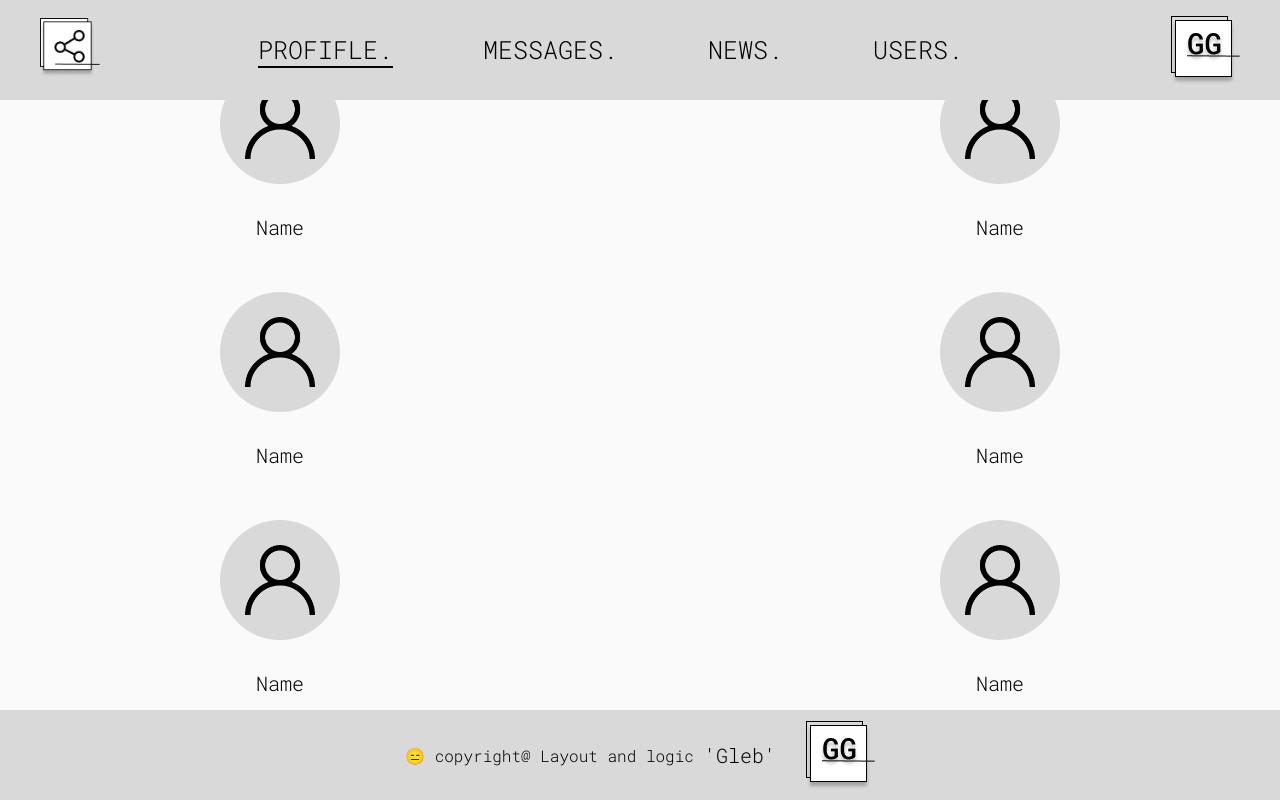
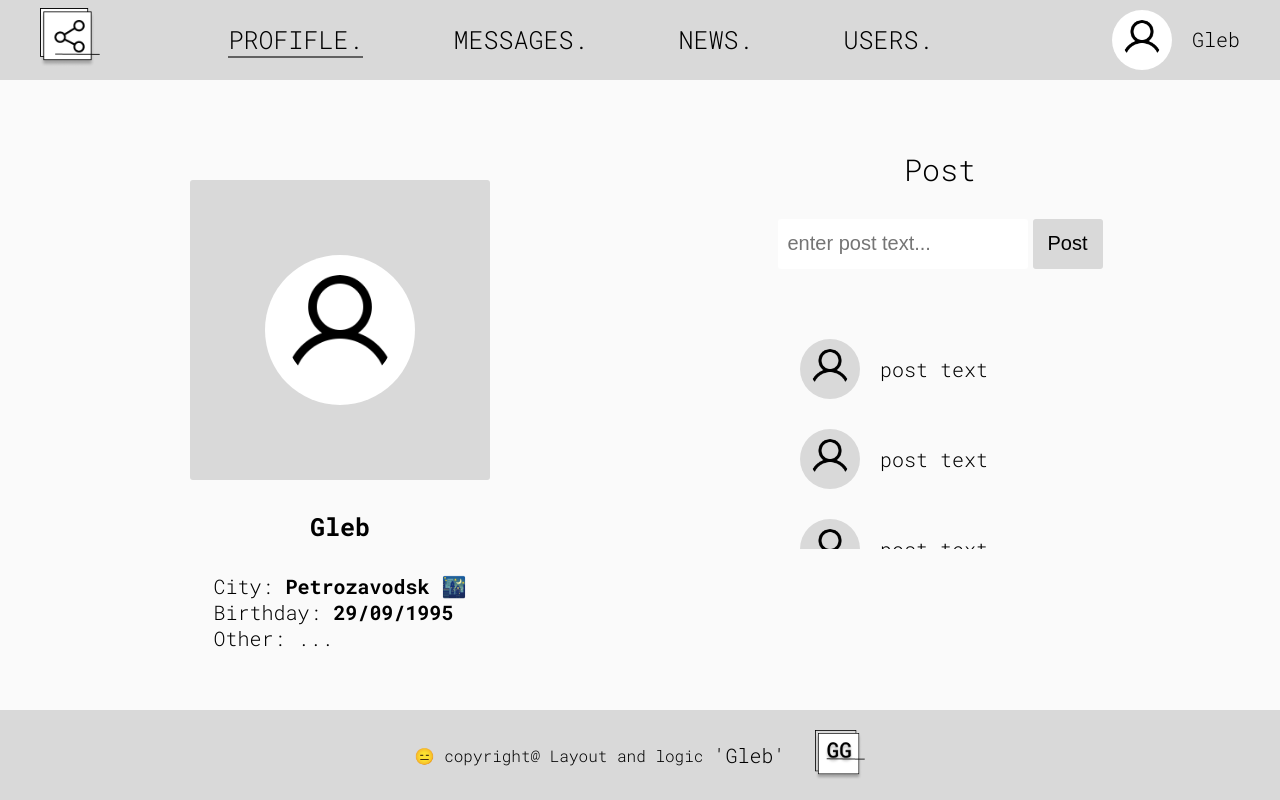
Before and after one commit to GlebGlushchenko/Project-social-network, a React (Create React App) app: page / in a window 1280 px wide. Built offline with nearby package versions, Linux system fonts and the light colour scheme.

Commit message:
change layout

```diff
--- a/src/App.js
+++ b/src/App.js
@@ -9,10 +9,10 @@ import Users from './components/Users';
 function App() {
   return (
     <div className="App">
-      <Users />
       <Nav />
+      {/* <Users /> */}
       {/* <Messages /> */}
-      {/* <Profile /> */}
+      <Profile />
       <Footer />
     </div>
   );
--- a/src/App.scss
+++ b/src/App.scss
@@ -1,57 +1,4 @@
-.App {
-  display: flex;
-  align-items: center;
-  justify-content: center;
-  height: 100vh;
-  font-size: 30px;
-  font-weight: 300;
-  flex-direction: column;
-}
-
-.footer__wrapper {
-  position: absolute;
-  bottom: 0;
-  background-color: #d9d9d9;
-  width: 100%;
-  display: flex;
-  justify-content: center;
-  align-items: center;
-  height: 90px;
-  font-size: 20px;
-
-  div {
-    font-size: 16px;
-    display: flex;
-    align-items: center;
-
-    a {
-      margin-left: 10px;
-      &::after {
-        transition: width 0.2s ease-in-out;
-        display: block;
-        content: '';
-        width: 0;
-        height: 1px;
-        background-color: #333;
-      }
-
-      &:hover {
-        &::after {
-          width: 100%;
-        }
-      }
-    }
-
-    img {
-      margin-left: 30px;
-    }
-  }
-}
-
-.profile__logo {
-  margin-bottom: 30px;
-  font-size: 25px;
-}
+//Nav
 
 .nav__wrapper {
   position: absolute;
@@ -61,7 +8,7 @@
   display: flex;
   justify-content: center;
   align-items: center;
-  height: 100px;
+  height: 80px;
 }
 
 .nav {
@@ -82,7 +29,7 @@
     width: 0;
     content: '';
     height: 2px;
-    background-color: black;
+    background-color: rgb(97, 97, 97);
     display: block;
   }
   &:hover {
@@ -96,13 +43,13 @@
       width: 100%;
       content: '';
       height: 2px;
-      background-color: black;
+      background-color: rgb(97, 97, 97);
       display: block;
     }
   }
 }
 
-.logo {
+.nav__logo {
   color: #333;
   text-decoration: none;
   transition: opacity 0.2s ease-in-out;
@@ -112,16 +59,71 @@
   }
 }
 
+.nav__inner {
+  display: flex;
+  justify-content: space-between;
+  align-items: center;
+}
+
+.nav__login-avatar {
+  transition: opacity 0.2s ease-in-out;
+  border-radius: 30px;
+  background-color: #fff;
+  padding: 30px;
+  margin-right: 20px;
+  width: 50px;
+  height: 50px;
+  display: flex;
+  justify-content: center;
+  align-items: center;
+  cursor: pointer;
+
+  img {
+    border-radius: 30px;
+  }
+
+  &:hover {
+    opacity: 0.6;
+  }
+}
+
+.nav__login {
+  display: flex;
+  align-items: center;
+}
+
+.nav__login-name {
+  cursor: pointer;
+
+  &::after {
+    transition: width 0.2s ease-in-out;
+    display: block;
+    content: '';
+    height: 2px;
+    width: 0;
+    background-color: rgb(97, 97, 97);
+  }
+
+  &:hover {
+    &::after {
+      width: 100%;
+    }
+  }
+}
+
+// /Nav
+
+//Profile
+
+.profile__logo {
+  margin-bottom: 30px;
+  font-size: 25px;
+}
+
 .profile__wrapper {
   display: flex;
   justify-content: center;
   width: 100%;
-}
-
-.container {
-  margin: 0 auto;
-  width: 100%;
-  max-width: 1200px;
 }
 
 .profile__content {
@@ -132,11 +134,11 @@
   width: 50%;
 }
 
-.description__list {
+.profile__description-list {
   list-style: none;
 }
 
-.avatar {
+.profile__avatar {
   width: 300px;
   height: 300px;
 
@@ -146,6 +148,12 @@
   align-items: center;
   margin: 30px 0;
   border-radius: 3px;
+
+  img {
+    background-color: #fff;
+    padding: 20px;
+    border-radius: 80px;
+  }
 }
 
 .profile__content__wrapper {
@@ -166,31 +174,10 @@
   overflow: auto;
   height: 220px;
   width: 100%;
-  max-width: 400px;
+  max-width: 500px;
+  min-width: 300px;
   padding: 10px;
   padding-right: 50px;
-}
-
-/* width */
-::-webkit-scrollbar {
-  width: 8px;
-}
-
-/* Track */
-::-webkit-scrollbar-track {
-  background: #d9d9d9;
-  border-radius: 3px;
-}
-
-/* Handle */
-::-webkit-scrollbar-thumb {
-  background: #b8b8b8;
-  border-radius: 5px;
-}
-
-/* Handle on hover */
-::-webkit-scrollbar-thumb:hover {
-  background: #868686;
 }
 
 .profile__post-item {
@@ -220,6 +207,7 @@
   img {
     position: absolute;
     top: 10px;
+    border-radius: 30px;
   }
 }
 
@@ -259,15 +247,11 @@
   font-size: 30px;
 }
 
-.control__post {
+.profile__control-post {
   margin-bottom: 30px;
 }
 
-.nav__inner {
-  display: flex;
-  justify-content: space-between;
-  align-items: center;
-}
+// /Profile
 
 //Massages
 
@@ -305,7 +289,7 @@
         display: block;
         height: 2px;
         width: 0;
-        background-color: #333;
+        background-color: rgb(97, 97, 97);
         position: absolute;
         bottom: 0;
         border-radius: 3px;
@@ -405,6 +389,22 @@
   }
 }
 
+.massages__item-avatar {
+  img {
+    border-radius: 30px;
+  }
+}
+
+// /Massages
+
+//Users
+
+.user__img {
+  img {
+    border-radius: 30px;
+  }
+}
+
 .avatar__users {
   margin-right: 30px;
   display: flex;
@@ -417,9 +417,11 @@
   font-size: 0;
   width: 50px;
   height: 50px;
+
+  img {
+    border-radius: 30px;
+  }
 }
-
-//Users
 
 .users__wrapper {
   width: 100%;
@@ -458,13 +460,12 @@
   display: flex;
   flex-direction: column;
   align-items: center;
-  // border-bottom: 1px solid rgba(0, 0, 0, 0.2);
   cursor: pointer;
 
   &::after {
     display: block;
     content: '';
-    background-color: #333;
+    background-color: rgb(97, 97, 97);
     opacity: 0.2;
     height: 2px;
     width: 0;
@@ -479,7 +480,7 @@
   }
 
   span {
-    margin-bottom: 10px;
+    margin-bottom: 8px;
   }
 
   &__img {
@@ -493,11 +494,13 @@
     font-size: 0;
     width: 70px;
     height: 70px;
-    margin-bottom: 30px;
+    margin-bottom: 20px;
   }
 }
 
-//paginator
+// /Users
+
+//Paginator
 
 .paginator {
   display: flex;
@@ -513,7 +516,7 @@
     &::after {
       display: block;
       content: '';
-      background-color: #333;
+      background-color: rgb(97, 97, 97);
       height: 2px;
       width: 0;
       border-radius: 3px;
@@ -524,7 +527,7 @@
       &::after {
         display: block;
         content: '';
-        background-color: #333;
+        background-color: rgb(97, 97, 97);
         height: 2px;
         width: 100%;
         border-radius: 3px;
@@ -539,3 +542,49 @@
     }
   }
 }
+
+// / Paginator
+
+//Footer
+
+.footer__wrapper {
+  position: absolute;
+  bottom: 0;
+  background-color: #d9d9d9;
+  width: 100%;
+  display: flex;
+  justify-content: center;
+  align-items: center;
+  height: 90px;
+  font-size: 20px;
+
+  div {
+    font-size: 16px;
+    display: flex;
+    align-items: center;
+
+    a {
+      margin-left: 10px;
+      &::after {
+        transition: width 0.2s ease-in-out;
+        display: block;
+        content: '';
+        width: 0;
+        height: 1px;
+        background-color: rgb(97, 97, 97);
+      }
+
+      &:hover {
+        &::after {
+          width: 100%;
+        }
+      }
+    }
+
+    img {
+      margin-left: 30px;
+    }
+  }
+}
+
+// /Fooret
--- a/src/components/Footer.jsx
+++ b/src/components/Footer.jsx
@@ -5,11 +5,11 @@ const Footer = () => {
   return (
     <div className="footer__wrapper">
       <div>
-        &#x1F611; copyright@ Layout and logic{' '}
+        &#x1F611; copyright@ Layout and logic
         <a href="https://github.com/GlebGlushchenko" target="blank">
           'Gleb'
         </a>
-        <img src={logo2} alt="" />
+        <img width="50px" src={logo2} alt="" />
       </div>
     </div>
   );
--- a/src/components/Nav.jsx
+++ b/src/components/Nav.jsx
@@ -1,14 +1,15 @@
 import React from 'react';
-import logo from '../assets/img/share.png';
-import logo2 from '../assets/img/myLogo2.png';
+import logoNav from '../assets/img/share.png';
+
+import userAvatar from '../assets/img/user.png';
 
 const Nav = () => {
   return (
     <div className="nav__wrapper">
       <div className="container">
         <div className="nav__inner">
-          <a href="#" className="logo">
-            <img width="60px" src={logo} alt="" />
+          <a href="#" className="nav__logo">
+            <img width="60px" src={logoNav} alt="" />
           </a>
           <ul className="nav">
             <li className="nav__item nav__item--active">Profifle.</li>
@@ -16,7 +17,14 @@ const Nav = () => {
             <li className="nav__item">News.</li>
             <li className="nav__item">Users.</li>
           </ul>
-          <img src={logo2} alt="" />
+
+          <div className="nav__login">
+            <div className="nav__login-avatar">
+              <img width="40px" src={userAvatar} alt="Avatar" />
+            </div>
+            <div className="nav__login-name">Gleb</div>
+          </div>
+          {/* <img src={logoNav2} alt="" /> */}
         </div>
       </div>
     </div>
--- a/src/components/Profile.jsx
+++ b/src/components/Profile.jsx
@@ -1,48 +1,35 @@
 import React from 'react';
 import userAvatar from '../assets/img/user.png';
-import Post from './Post';
+
+import ProfilePost from './ProfilePost';
 
 const Profile = () => {
   return (
-    <div className="profile__wrapper">
+    <section className="profile__wrapper">
       <div className="container">
         <div className="profile__content__wrapper">
           <div className="profile__content">
-            <div className="avatar">
+            <div className="profile__avatar">
               <img width="150px" src={userAvatar} alt="" />
             </div>
-            <h2 className="profile__logo">Глеб</h2>
+            <h2 className="profile__logo">Gleb</h2>
 
-            <div className="description">
-              <ul className="description__list">
-                <li className="description__list-item">
-                  Город: <b>Петрозаводск &#127747;</b>
+            <div className="profile__description">
+              <ul className="profile__description-list">
+                <li className="profile__description-list-item">
+                  City: <b>Petrozavodsk &#127747;</b>
                 </li>
-                <li className="description__list-item">
-                  День рождение: <b>29/09/1995</b>
+                <li className="profile__description-list-item">
+                  Birthday: <b>29/09/1995</b>
                 </li>
-                <li className="description__list-item">Прочее: ...</li>
+                <li className="profile__description-list-item">Other: ...</li>
               </ul>
             </div>
           </div>
-          <div className="profile__post">
-            <div className="profile__post__title">Post</div>
-            <div className="control__post">
-              <input className="profile__post-input" placeholder="enter post text..." type="text" />
-              <button className="profile__post-btn">Post</button>
-            </div>
-            <div className="profile__post-wrapper">
-              <ul className="profile__post-list">
-                <Post />
-                <Post />
-                <Post />
-                <Post />
-              </ul>
-            </div>
-          </div>
+          <ProfilePost />
         </div>
       </div>
-    </div>
+    </section>
   );
 };
 
--- /dev/null
+++ b/src/components/ProfilePost.jsx
@@ -0,0 +1,24 @@
+import React from 'react';
+import Post from './Post';
+
+const ProfilePost = () => {
+  return (
+    <div className="profile__post">
+      <div className="profile__post__title">Post</div>
+      <div className="profile__control-post">
+        <input className="profile__post-input" placeholder="enter post text..." type="text" />
+        <button className="profile__post-btn">Post</button>
+      </div>
+      <div className="profile__post-wrapper">
+        <ul className="profile__post-list">
+          <Post />
+          <Post />
+          <Post />
+          <Post />
+        </ul>
+      </div>
+    </div>
+  );
+};
+
+export default ProfilePost;
--- a/src/components/Users.jsx
+++ b/src/components/Users.jsx
@@ -4,7 +4,7 @@ import userAvatar from '../assets/img/user.png';
 
 const Users = () => {
   return (
-    <div className="users__wrapper">
+    <section className="users__wrapper">
       <h3 className="users__title">Users</h3>
       <div className="container">
         <div className="users">
@@ -75,7 +75,7 @@ const Users = () => {
           <div className="paginator__item">...</div>
         </div>
       </div>
-    </div>
+    </section>
   );
 };
 
--- a/src/index.css
+++ b/src/index.css
@@ -21,3 +21,45 @@ a {
   text-decoration: none;
   color: black;
 }
+
+.App {
+  display: flex;
+  align-items: center;
+  justify-content: center;
+  height: 100vh;
+  font-size: 30px;
+  font-weight: 300;
+  flex-direction: column;
+}
+
+.container {
+  margin: 0 auto;
+  width: 100%;
+  max-width: 1200px;
+}
+
+/* ScroleBar */
+
+/* width */
+::-webkit-scrollbar {
+  width: 8px;
+}
+
+/* Track */
+::-webkit-scrollbar-track {
+  background: #d9d9d9;
+  border-radius: 3px;
+}
+
+/* Handle */
+::-webkit-scrollbar-thumb {
+  background: #b8b8b8;
+  border-radius: 5px;
+}
+
+/* Handle on hover */
+::-webkit-scrollbar-thumb:hover {
+  background: #868686;
+}
+
+/* ScroleBar */
```
Also changed, not shown: public/index.html (+10 -7 lines), src/components/Massages.jsx (+8 -9 lines), 2 other files (tests, documents, lock files or other folders).
